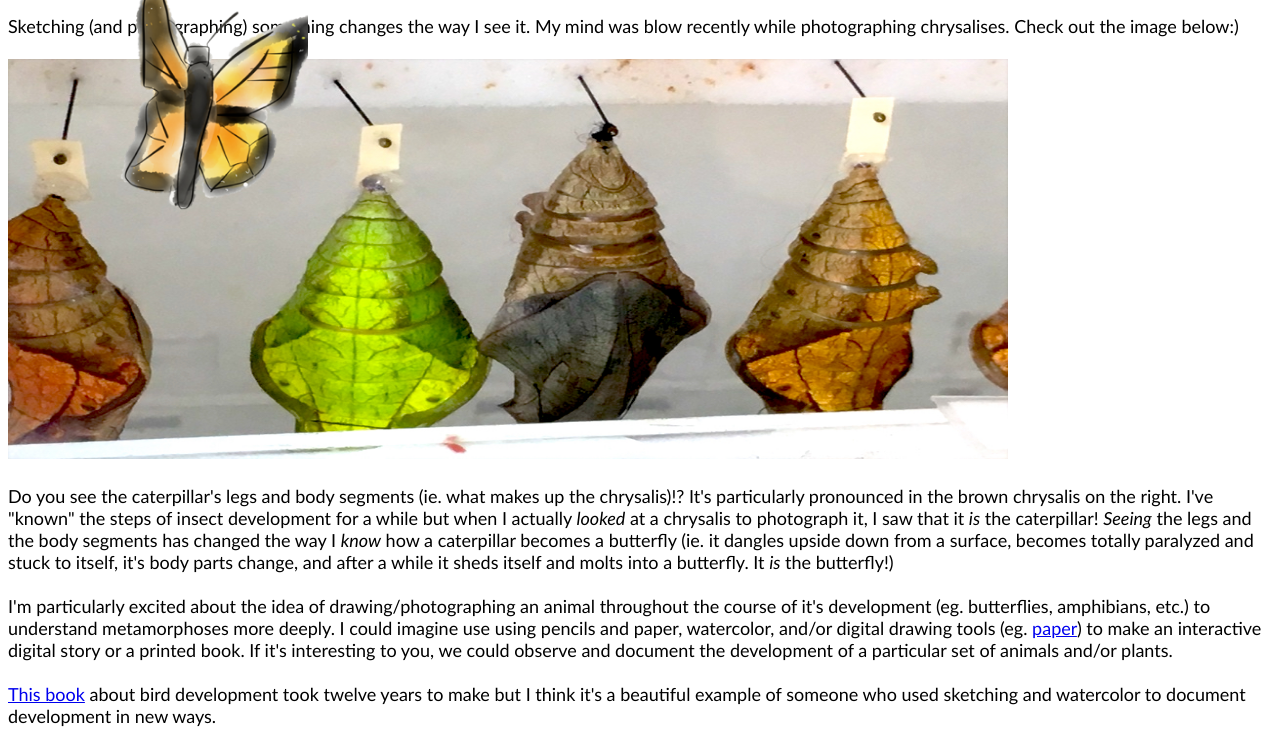
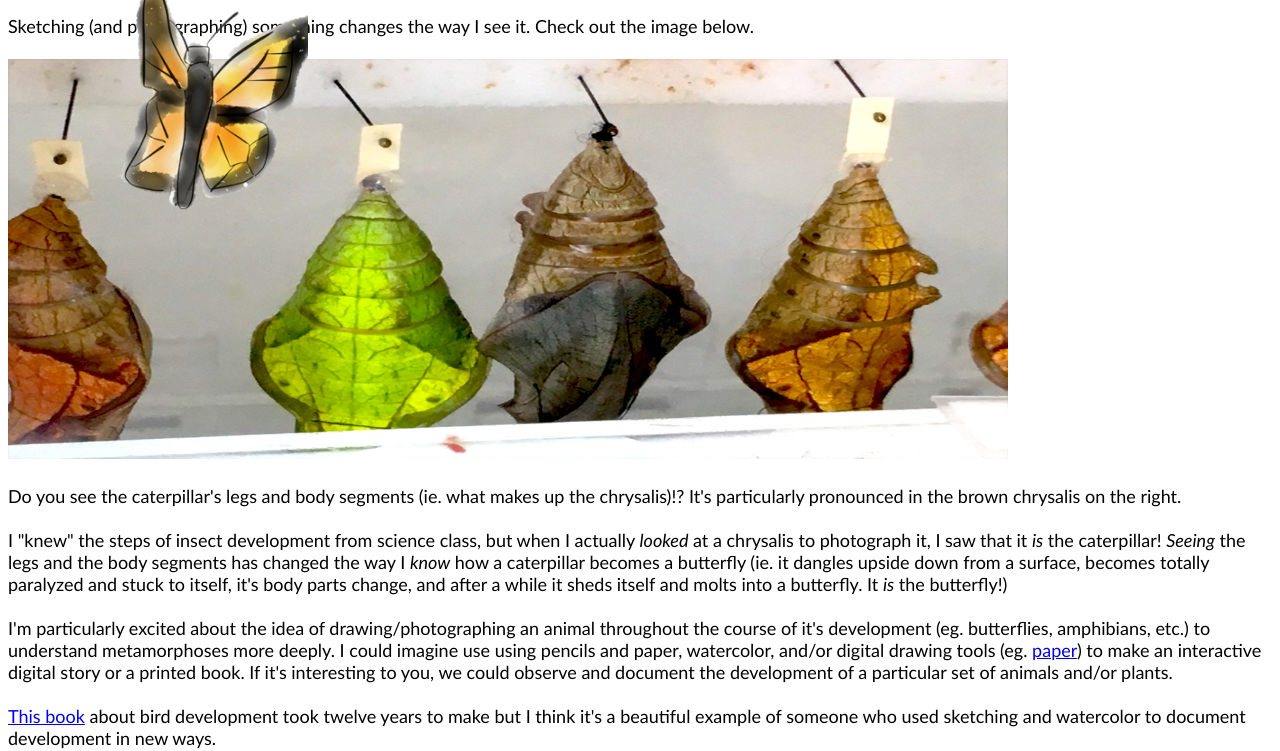
Before and after one commit to mojopi/caroline, a plain HTML site: page sketching.html in a window 1280 px wide. Shown: the part 45-796 px from the top of the page. Drawn offline with Linux system fonts and the light colour scheme.

Commit message:
fixing typos

```diff
--- a/sketching.html
+++ b/sketching.html
@@ -51,12 +51,12 @@
 
 <span id="h1">sketching</span>
 
-<p> Sketching (and photographing) something changes the way I see it. My mind was blow recently while photographing chrysalises. Check out the image below:)<br><br>
+<p> Sketching (and photographing) something changes the way I see it. Check out the image below.<br><br>
 
  <img src="chrysalis.jpg">
  <br><br>
 
- Do you see the caterpillar's legs and body segments (ie. what makes up the chrysalis)!? It's particularly pronounced in the brown chrysalis on the right. I've "known" the steps of insect development for a while but when I actually <i>looked</i> at a chrysalis to photograph it, I saw that it <i>is</i> the caterpillar! <i>Seeing</i> the legs and the body segments has changed the way I <i>know</i> how a caterpillar becomes a butterfly (ie. it dangles upside down from a surface, becomes totally paralyzed and stuck to itself, it's body parts change, and after a while it sheds itself and molts into a butterfly. It <i>is</i> the butterfly!)
+ Do you see the caterpillar's legs and body segments (ie. what makes up the chrysalis)!? It's particularly pronounced in the brown chrysalis on the right. <br><br>I "knew" the steps of insect development from science class, but when I actually <i>looked</i> at a chrysalis to photograph it, I saw that it <i>is</i> the caterpillar! <i>Seeing</i> the legs and the body segments has changed the way I <i>know</i> how a caterpillar becomes a butterfly (ie. it dangles upside down from a surface, becomes totally paralyzed and stuck to itself, it's body parts change, and after a while it sheds itself and molts into a butterfly. It <i>is</i> the butterfly!)
  <br><br>
 
 
```
Also changed, not shown: index.html (+1 -1 lines).
